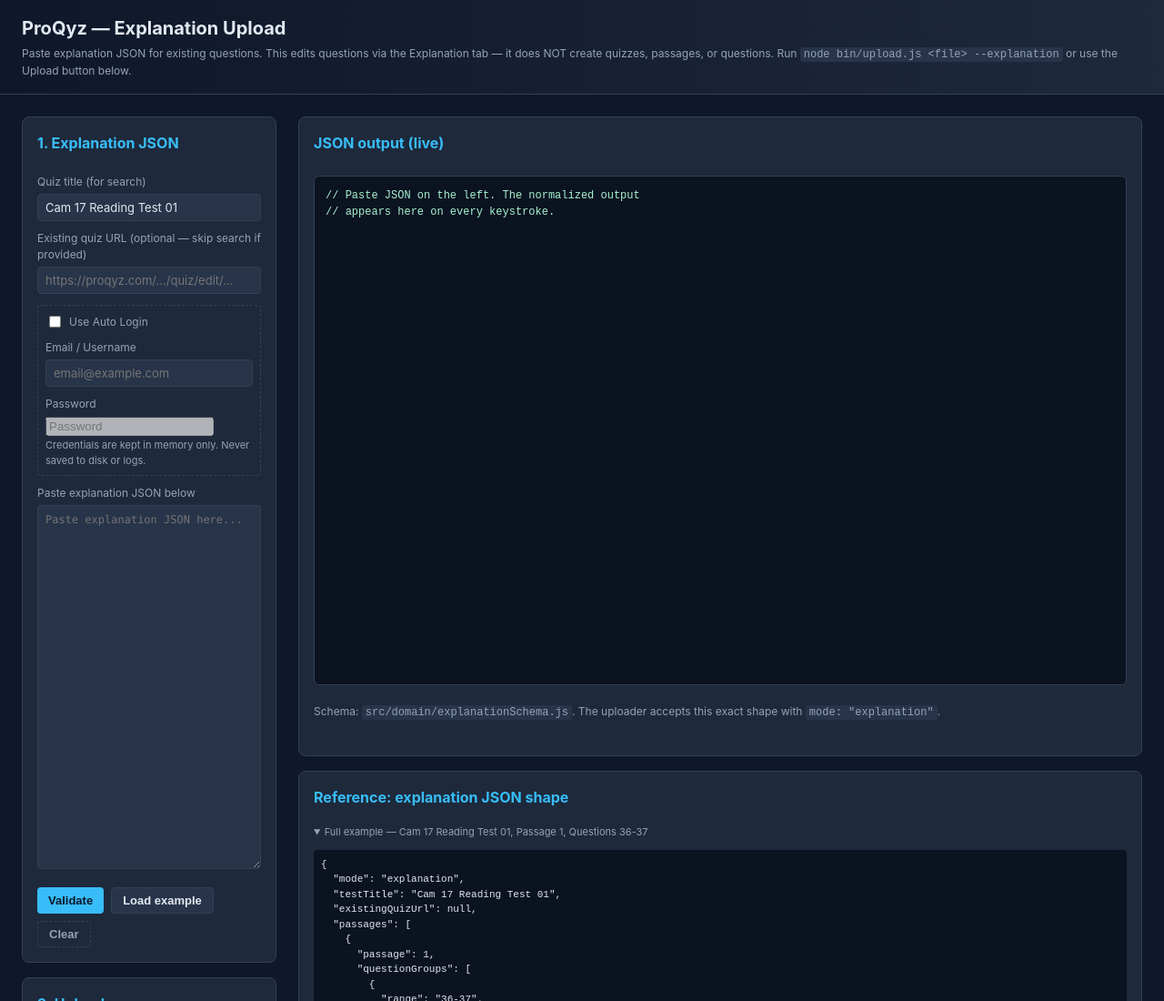
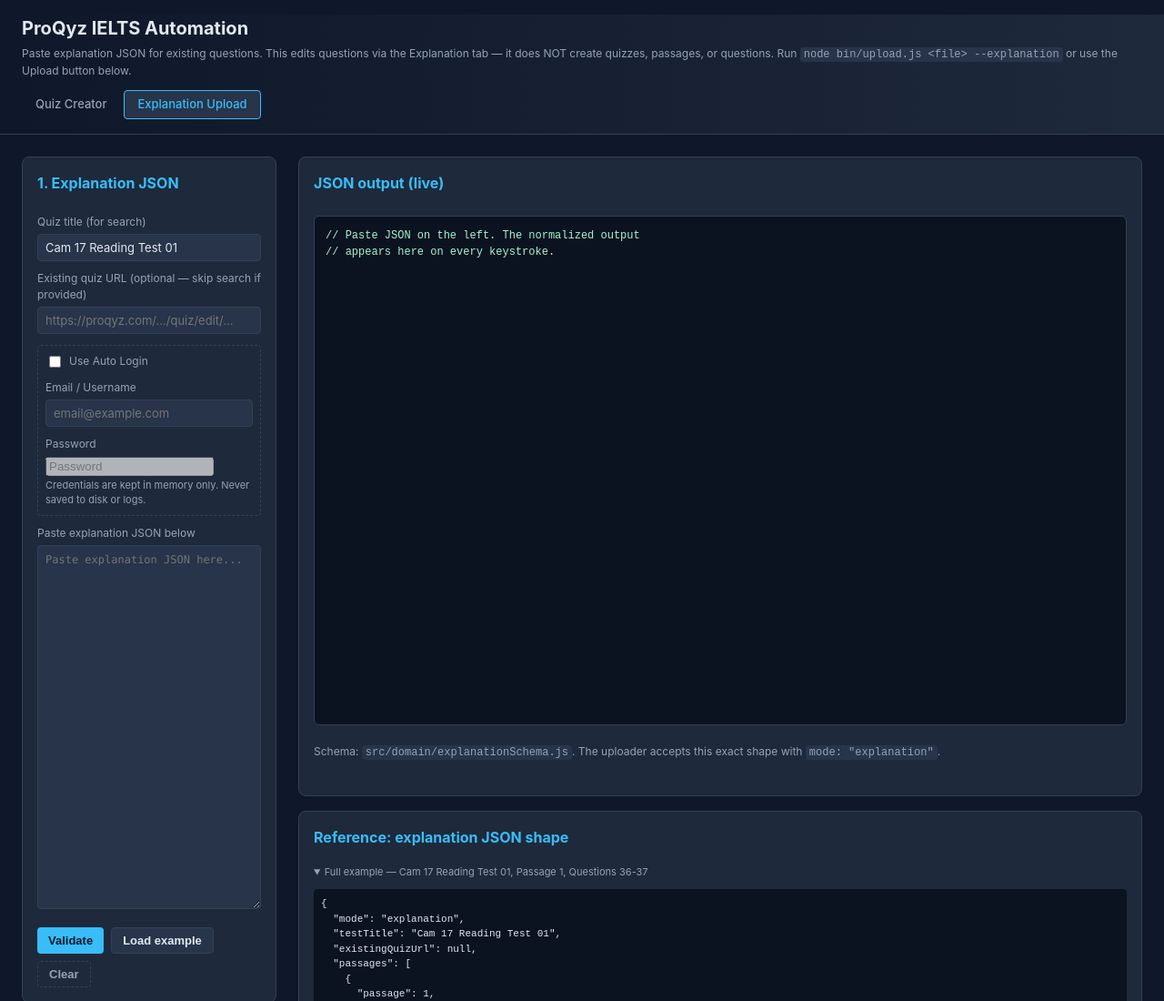
Before and after one commit to Qu4n66/hack-proqyz, a website: page src/input/explanationInput.html in a window 1280 px wide. Shown: the top 1100 px of the page at 91% size. Drawn offline with Linux system fonts and the light colour scheme.

Commit message:
update tab changing button

```diff
--- a/src/input/explanationInput.html
+++ b/src/input/explanationInput.html
@@ -22,10 +22,16 @@
   html, body { margin: 0; padding: 0; background: var(--bg); color: var(--text);
     font-family: -apple-system, BlinkMacSystemFont, "Segoe UI", Roboto, sans-serif;
     font-size: 14px; line-height: 1.5; }
-  header { padding: 16px 24px; border-bottom: 1px solid var(--border);
+  header { padding: 0 24px 16px; border-bottom: 1px solid var(--border);
     background: linear-gradient(90deg, #0f172a, #1e293b); }
-  header h1 { margin: 0; font-size: 20px; }
-  header .sub { color: var(--muted); font-size: 12px; margin-top: 4px; }
+  header h1 { margin: 16px 0 4px; font-size: 20px; }
+  header .sub { color: var(--muted); font-size: 12px; margin: 0 0 12px; }
+  nav { display: flex; gap: 4px; }
+  nav a { text-decoration: none; color: var(--muted); font-size: 13px; font-weight: 500;
+    padding: 5px 14px; border-radius: 4px; border: 1px solid transparent;
+    transition: all 150ms ease; }
+  nav a:hover { color: var(--text); background: var(--panel-2); border-color: var(--border); }
+  nav a.active { color: var(--accent); background: var(--panel-2); border-color: var(--accent); }
   main { max-width: 1400px; margin: 0 auto; padding: 24px; display: grid;
     grid-template-columns: 1fr 1fr; gap: 24px; min-height: calc(100vh - 80px); }
   @media (max-width: 980px) { main { grid-template-columns: 1fr; } }
@@ -79,13 +85,17 @@
 <body>
 
 <header>
-  <h1>ProQyz — Explanation Upload</h1>
+  <h1>ProQyz IELTS Automation</h1>
   <div class="sub">
     Paste explanation JSON for existing questions. This edits questions
     via the Explanation tab — it does NOT create quizzes, passages, or questions.
     Run <code>node bin/upload.js &lt;file&gt; --explanation</code> or use
     the Upload button below.
   </div>
+  <nav>
+    <a href="localInput.html">Quiz Creator</a>
+    <a href="explanationInput.html" class="active">Explanation Upload</a>
+  </nav>
 </header>
 
 <main>
```
Also changed, not shown: src/input/localInput.html (+13 -3 lines), .claude/settings.local.json (added).
